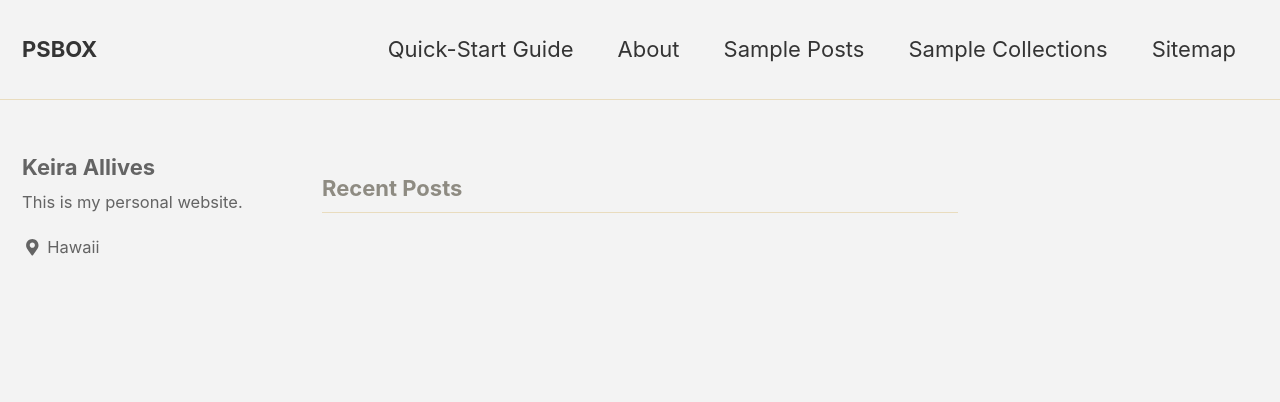
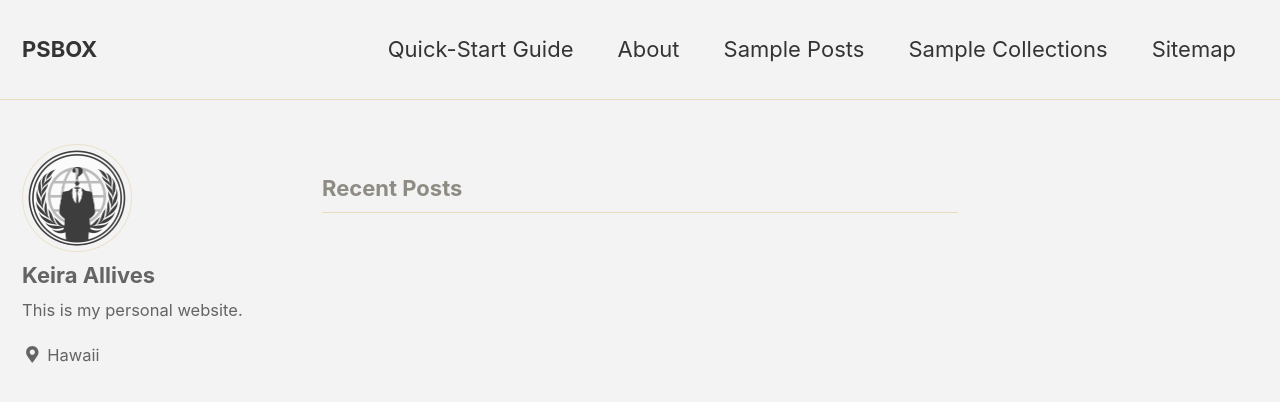
Before and after one commit to Keira1425/keira1425.github.io, a Jekyll site: the page built from index.html, in a window 1280 px wide and 900 px high. Shown: the top 402 px of the window. Built offline with Jekyll 4.4.1, drawn with Linux system fonts in a browser that asks for light colours; nearby versions of some CDN libraries; the list of posts is cut into pages by our own code.

Commit message:
added photo

```diff
--- a/_config.yml
+++ b/_config.yml
@@ -10,7 +10,7 @@ minimal_mistakes_skin    : "dirt" # "air", "aqua", "contrast", "dark", "default"
 # Site Settings
 locale                   : "en-US"
 title                    : "PSBOX"
-title_separator          : "-"
+title_separator          : "|"
 name                     : "Keira Allives"
 description              : "Personal website."
 url                      : # the base hostname & protocol for your site e.g. "https://mmistakes.github.io"
@@ -85,7 +85,7 @@ analytics:
 # Site Author
 author:
   name             : "Keira Allives"
-  avatar           : # path of avatar image, e.g. "/assets/images/bio-photo.jpg"
+  avatar           : "/assets/img/bio-photo.png"
   bio              : "This is my personal website."
   location         : "Hawaii"
   email            :
```
Also changed, not shown: assets/img/bio-photo.png (added).
